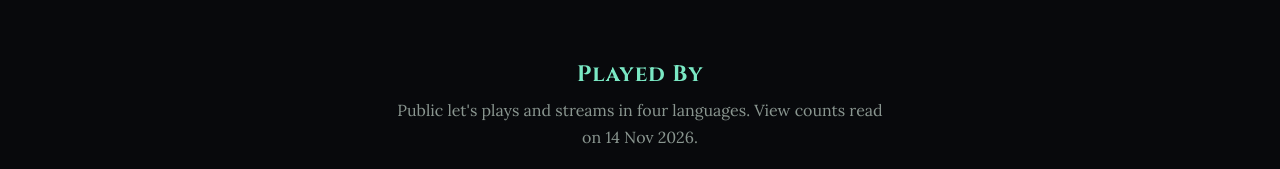
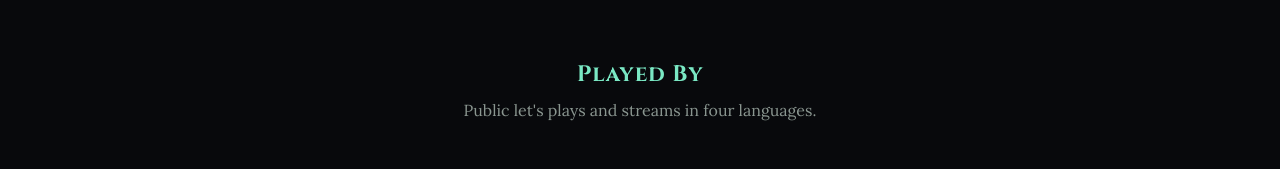
Before and after one commit to amortizgames/amortizgames.github.io, a plain HTML site: page presskit/shamans-ark/index.html in a window 1280 px wide. Shown: the part 8705-8874 px from the top of the page. Drawn offline with Linux system fonts and the light colour scheme; grey boxes are pictures that could not be loaded.

Commit message:
Shaman's Ark press kit: drop the view-count note above the let's plays

```diff
--- a/presskit/shamans-ark/index.html
+++ b/presskit/shamans-ark/index.html
@@ -1236,7 +1236,7 @@ a:hover { color: var(--accent-teal-light); }
 
   <div class="screenshots-intro fade-in" style="margin-top:4rem">
     <h3>Played By</h3>
-    <p>Public let&#39;s plays and streams in four languages. View counts read on 14 Nov 2026.</p>
+    <p>Public let&#39;s plays and streams in four languages.</p>
   </div>
   <div class="play-grid">
     <a class="play fade-in" href="https://youtu.be/0-D-oJ_IjII" target="_blank" rel="noopener">
```
